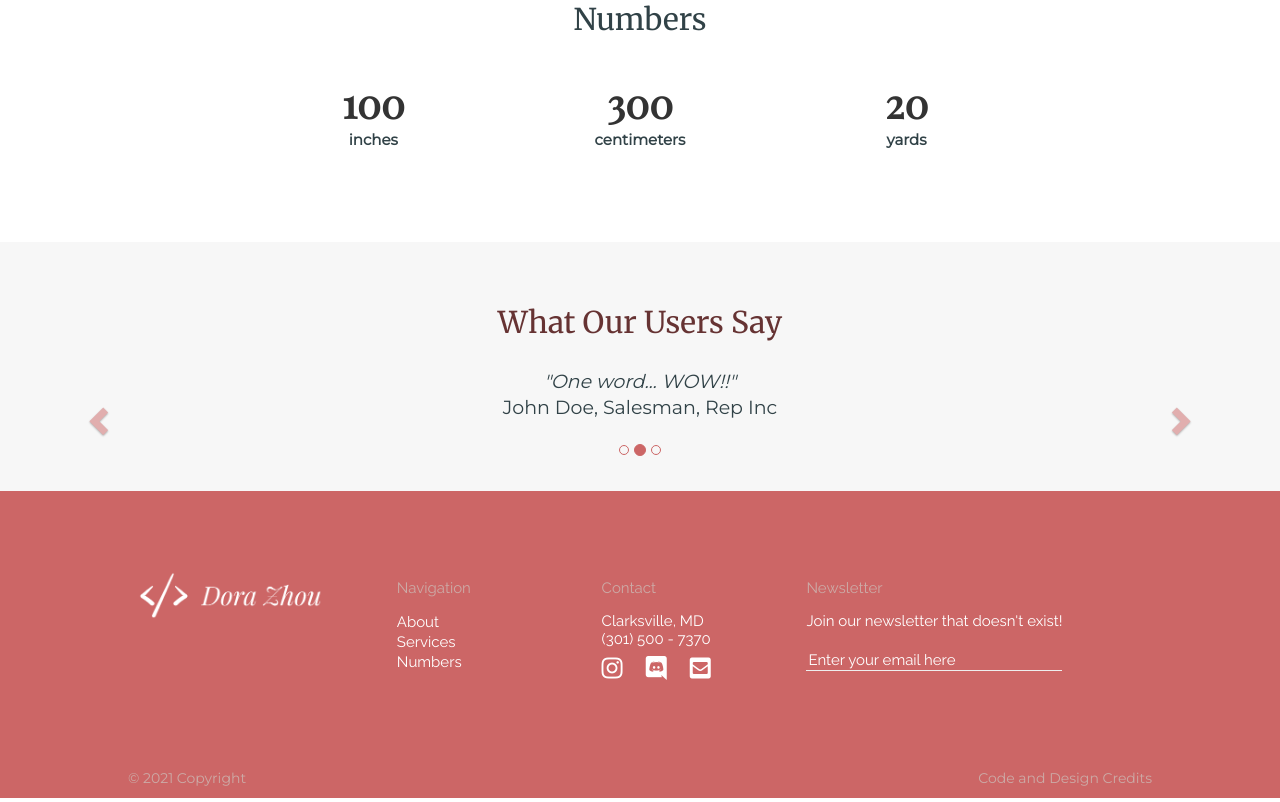
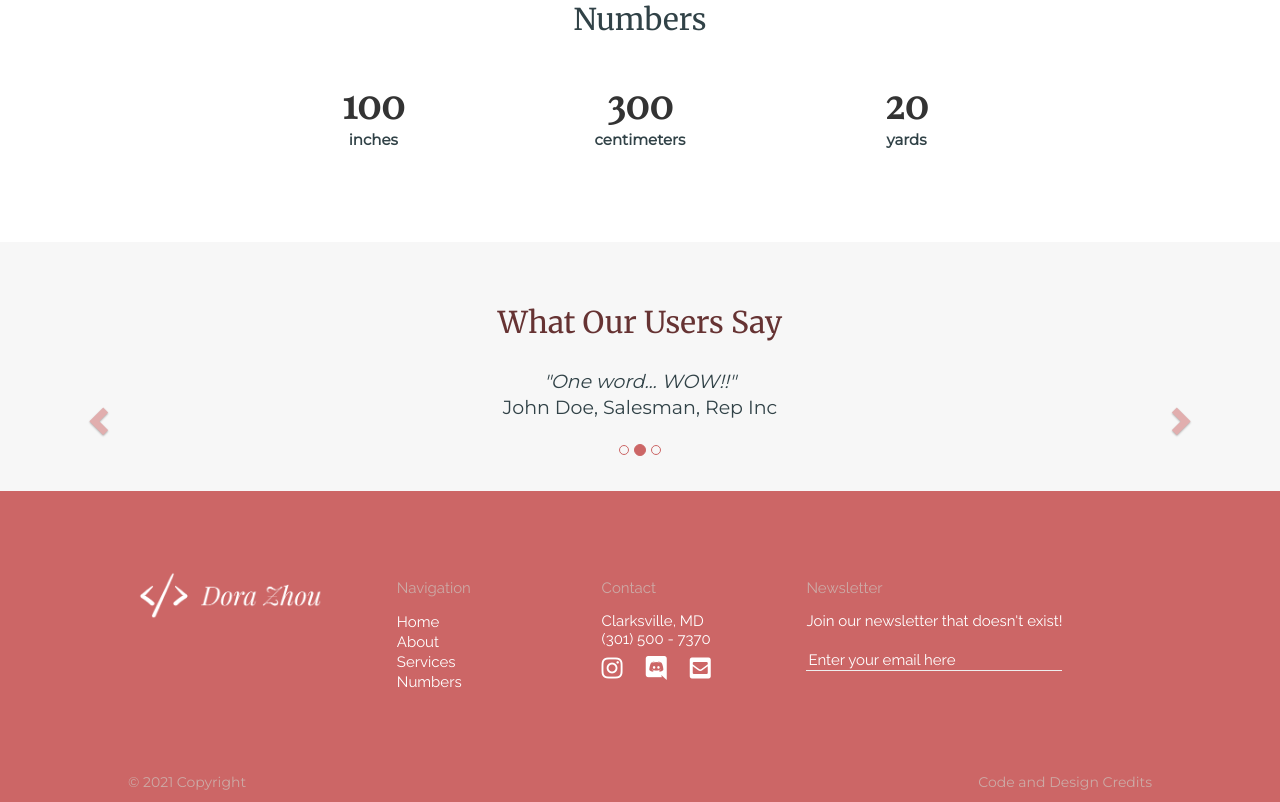
Before and after one commit to tonystark6666/tonystark6666.github.io, a plain HTML site: page index.html in a window 1280 px wide. Shown: the part 1963-2765 px from the top of the page. Drawn offline with nearby package versions, Linux system fonts and the light colour scheme.

Commit message:
Minor change (index.html)
added home link to footer

```diff
--- a/index.html
+++ b/index.html
@@ -129,6 +129,7 @@
             </div>
             <div class="col2">
                 <h5 class="title">Navigation</h5>
+                <a href="#home" class="footer">Home</a>
                 <a href="#about" class="footer">About</a>
                 <a href="#services" class="footer">Services</a>
                 <a href="#numbers" class="footer">Numbers</a>
```
